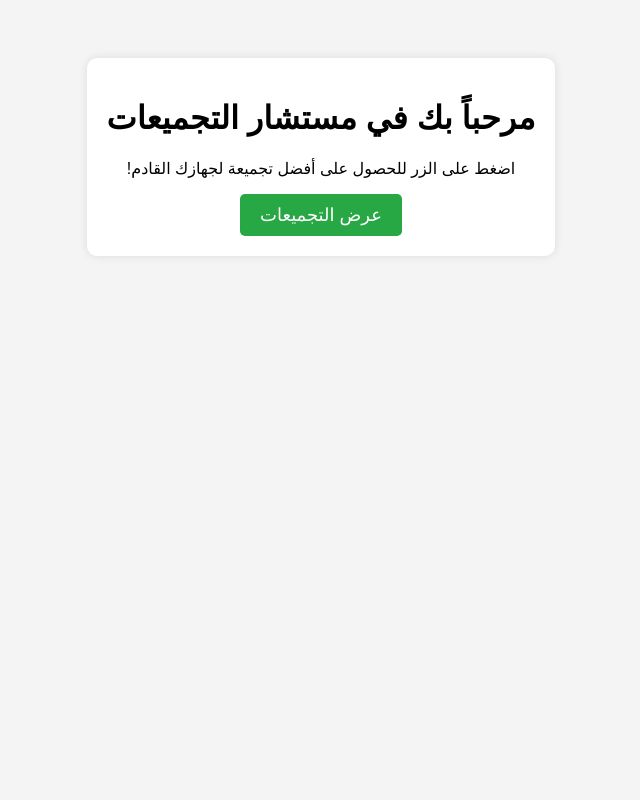
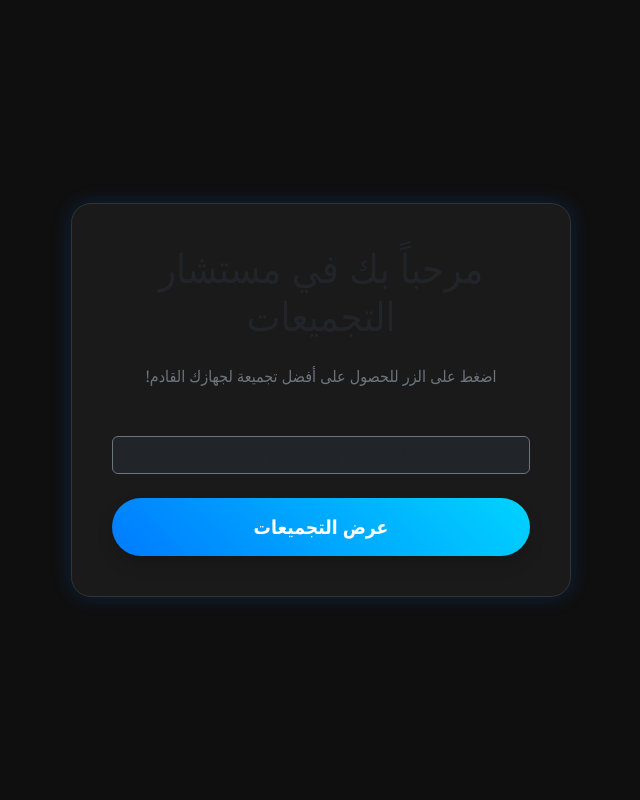
Before and after one commit to anesracrached88-gif/Pc-build-, a Flask app: page / in a window 1280 px wide. Shown: the whole page, without its empty margins (319-959 px from the left). Run offline with Flask 3, Linux system fonts and the light colour scheme.

Commit message:
Add form and button to index

```diff
--- a/templates/index.html
+++ b/templates/index.html
@@ -2,20 +2,29 @@
 <html lang="ar" dir="rtl">
 <head>
     <meta charset="UTF-8">
-    <title>مستشار تجميعات الـ PC</title>
+    <meta name="viewport" content="width=device-width, initial-scale=1.0">
+    <title>مستشار التجميعات</title>
+    <link href="https://cdn.jsdelivr.net/npm/bootstrap@5.3.0/dist/css/bootstrap.min.css" rel="stylesheet">
     <style>
-        body { font-family: sans-serif; text-align: center; padding: 50px; background-color: #f4f4f4; }
-        .container { background: white; padding: 20px; border-radius: 10px; box-shadow: 0 0 10px rgba(0,0,0,0.1); display: inline-block; }
-        button { padding: 10px 20px; font-size: 18px; cursor: pointer; background-color: #28a745; color: white; border: none; border-radius: 5px; }
+        body { background-color: #0f0f0f; color: white; font-family: 'Segoe UI', Tahoma, Geneva, Verdana, sans-serif; height: 100vh; display: flex; align-items: center; }
+        .card { background: #1a1a1a; border: 1px solid #333; border-radius: 20px; padding: 40px; box-shadow: 0 0 20px rgba(0,123,255,0.2); }
+        .btn-pc { background: linear-gradient(45deg, #007bff, #00d4ff); border: none; padding: 15px 40px; font-size: 1.2rem; font-weight: bold; border-radius: 50px; transition: 0.3s; color: white; }
+        .btn-pc:hover { transform: translateY(-3px); box-shadow: 0 5px 15px rgba(0,123,255,0.4); }
     </style>
 </head>
 <body>
-    <div class="container">
-        <h1>مرحباً بك في مستشار التجميعات</h1>
-        <p>اضغط على الزر للحصول على أفضل تجميعة لجهازك القادم!</p>
-        <button onclick="alert('سوف تظهر التجميعات هنا قريباً!')">عرض التجميعات</button>
+    <div class="container text-center">
+        <div class="card mx-auto" style="max-width: 500px;">
+            <h1 class="mb-4">مرحباً بك في مستشار التجميعات</h1>
+            <p class="text-secondary mb-5">اضغط على الزر للحصول على أفضل تجميعة لجهازك القادم!</p>
+
+            <form action="/get_pc" method="POST">
+                <div class="mb-4">
+                    <input type="number" name="budget" class="form-control bg-dark text-white border-secondary text-center" placeholder="أدخل ميزانيتك بالدولار (مثلاً 800)" required>
+                </div>
+                <button type="submit" class="btn btn-pc shadow w-100">عرض التجميعات</button>
+            </form>
+        </div>
     </div>
-
-    <script type="text/javascript" src="https://pl28306977.effectivegatecpm.com/99/62/59/996259cc477e89c72d4743ae70ce850d.js"></script>
 </body>
 </html>
```
